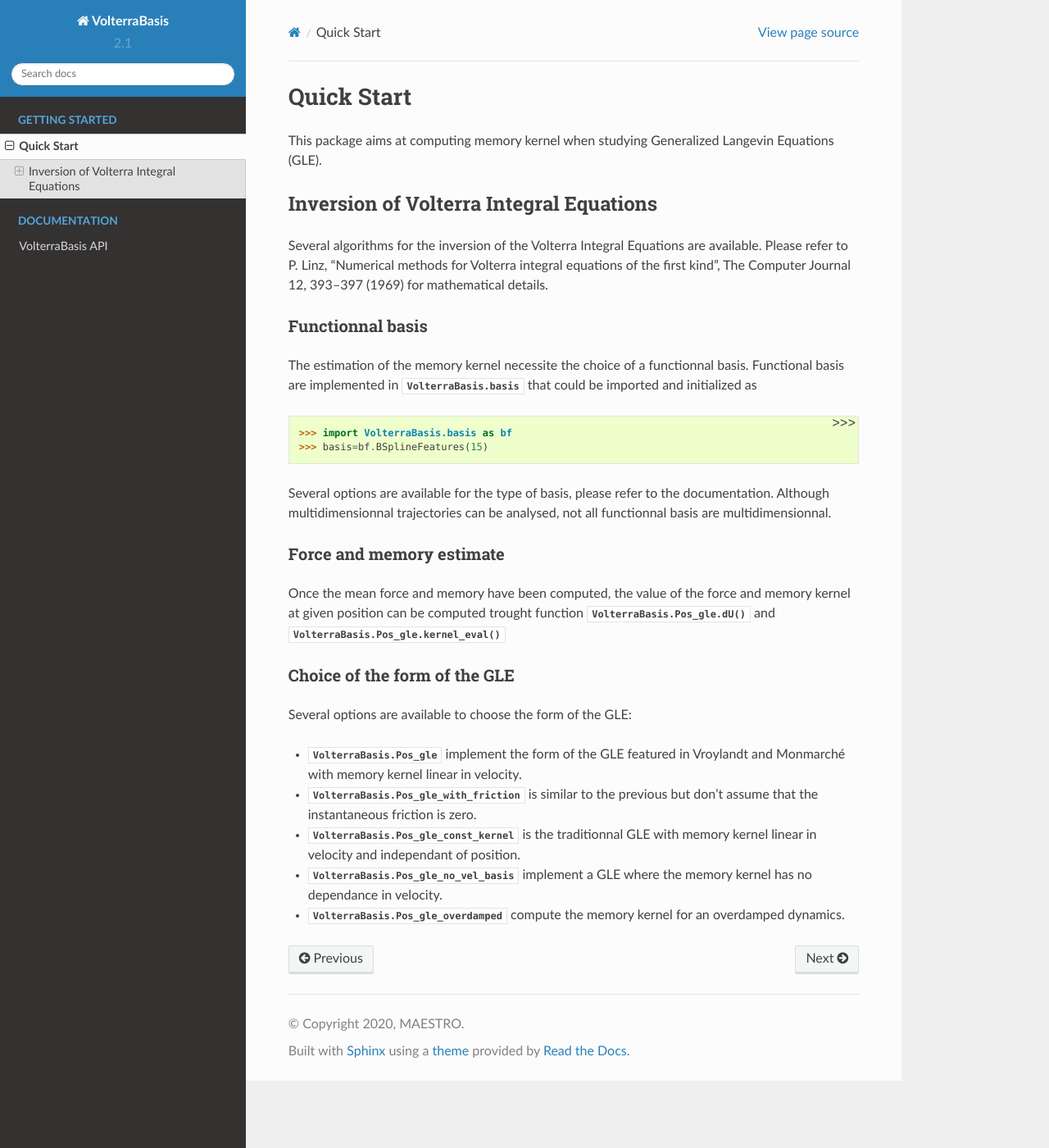
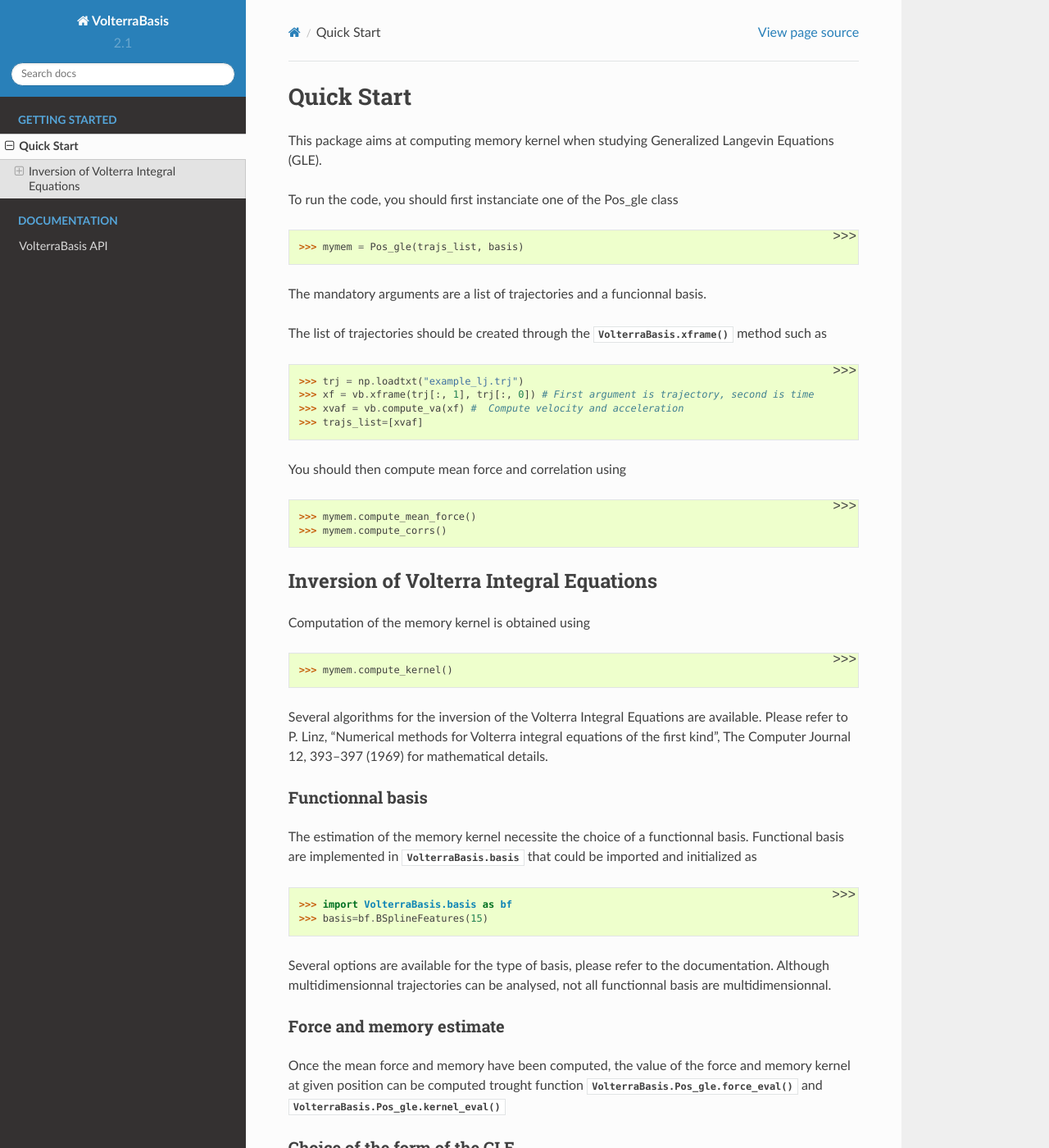
Before and after one commit to HadrienNU/VolterraBasis, a Sphinx documentation site: the page built from doc/quick_start.rst, in a window 1280 px wide and 1400 px high. Shown: the whole window at 82% size. Built offline with Sphinx 7.4.7 and the Read the Docs theme 2.0.0, drawn with Linux system fonts in a browser that asks for light colours; formulas are drawn with MathJax 3; pages that are not in the unit, such as notebooks, are missing from menus.

Commit message:
Update doc

```diff
--- a/doc/api.rst
+++ b/doc/api.rst
@@ -18,7 +18,11 @@ Memory kernel estimation
 
    Pos_gle_no_vel_basis
 
+   Pos_gle_const_kernel
+
    Pos_gle_overdamped
+
+   Pos_gle_hybrid
 
 Basis Features
 ===============
--- a/doc/quick_start.rst
+++ b/doc/quick_start.rst
@@ -4,10 +4,31 @@ Quick Start
 
 This package aims at computing memory kernel when studying Generalized Langevin Equations (GLE).
 
+To run the code, you should first instanciate one of the Pos_gle class
+
+
+    >>> mymem = Pos_gle(trajs_list, basis)
+
+The mandatory arguments are a list of trajectories and a funcionnal basis.
+
+The list of trajectories should be created through the :meth:`VolterraBasis.xframe` method such as
+
+    >>> trj = np.loadtxt("example_lj.trj")
+    >>> xf = vb.xframe(trj[:, 1], trj[:, 0]) # First argument is trajectory, second is time
+    >>> xvaf = vb.compute_va(xf) #  Compute velocity and acceleration
+    >>> trajs_list=[xvaf]
+
+You should then compute mean force and correlation using
+
+    >>> mymem.compute_mean_force()
+    >>> mymem.compute_corrs()
+
 Inversion of Volterra Integral Equations
 ===================================================
 
+Computation of the memory kernel is obtained using
 
+    >>> mymem.compute_kernel()
 
 Several algorithms for the inversion of the Volterra Integral Equations are available. Please refer to P. Linz, “Numerical methods for Volterra integral equations of the first kind”, The Computer
 Journal 12, 393–397 (1969) for mathematical details.
@@ -27,7 +48,7 @@ Force and memory estimate
 -------------------------
 
 
-Once the mean force and memory have been computed, the value of the force and memory kernel at given position can be computed trought function :meth:`VolterraBasis.Pos_gle.dU` and :meth:`VolterraBasis.Pos_gle.kernel_eval`
+Once the mean force and memory have been computed, the value of the force and memory kernel at given position can be computed trought function :meth:`VolterraBasis.Pos_gle.force_eval` and :meth:`VolterraBasis.Pos_gle.kernel_eval`
 
 Choice of the form of the GLE
 -----------------------------
```
Also changed, not shown: 1 other file.
